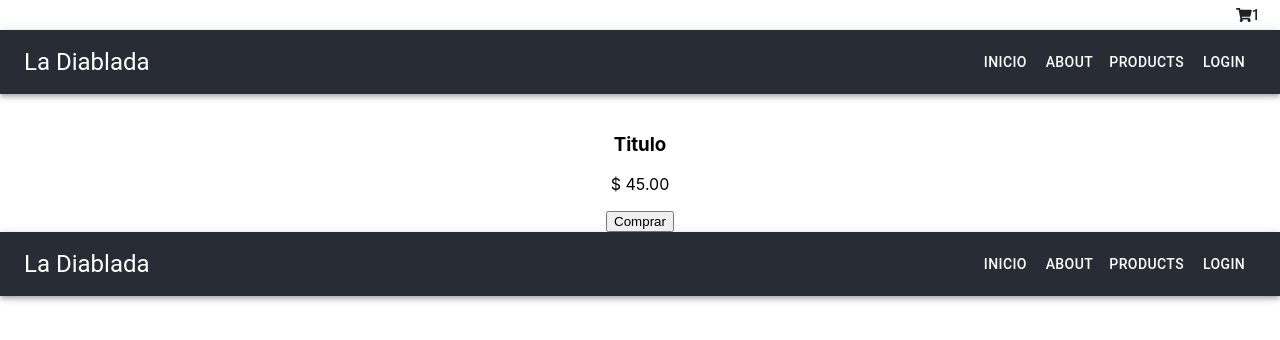
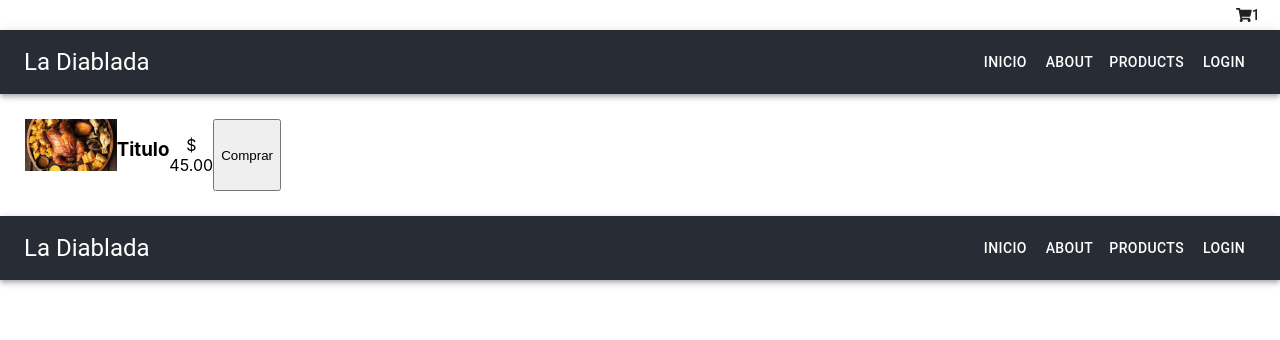
Before and after one commit to jfcattaneo87/ladiablada, a React (Create React App) app: page / in a window 1280 px wide. Shown: the top 340 px of the page. Built offline with nearby package versions, Linux system fonts and the light colour scheme.

Commit message:
foto uno

```diff
--- a/src/components/Products/Products.css
+++ b/src/components/Products/Products.css
@@ -0,0 +1,16 @@
+.container-productos{
+    width: 20%;
+    margin: 25px;
+    display: flex;
+
+
+}
+.container-productos div{
+    width: 100%;
+
+
+}
+.container-productos img{
+    width: 100%;
+
+}
```
Also changed, not shown: src/assets/Productos/uno.jpg.
